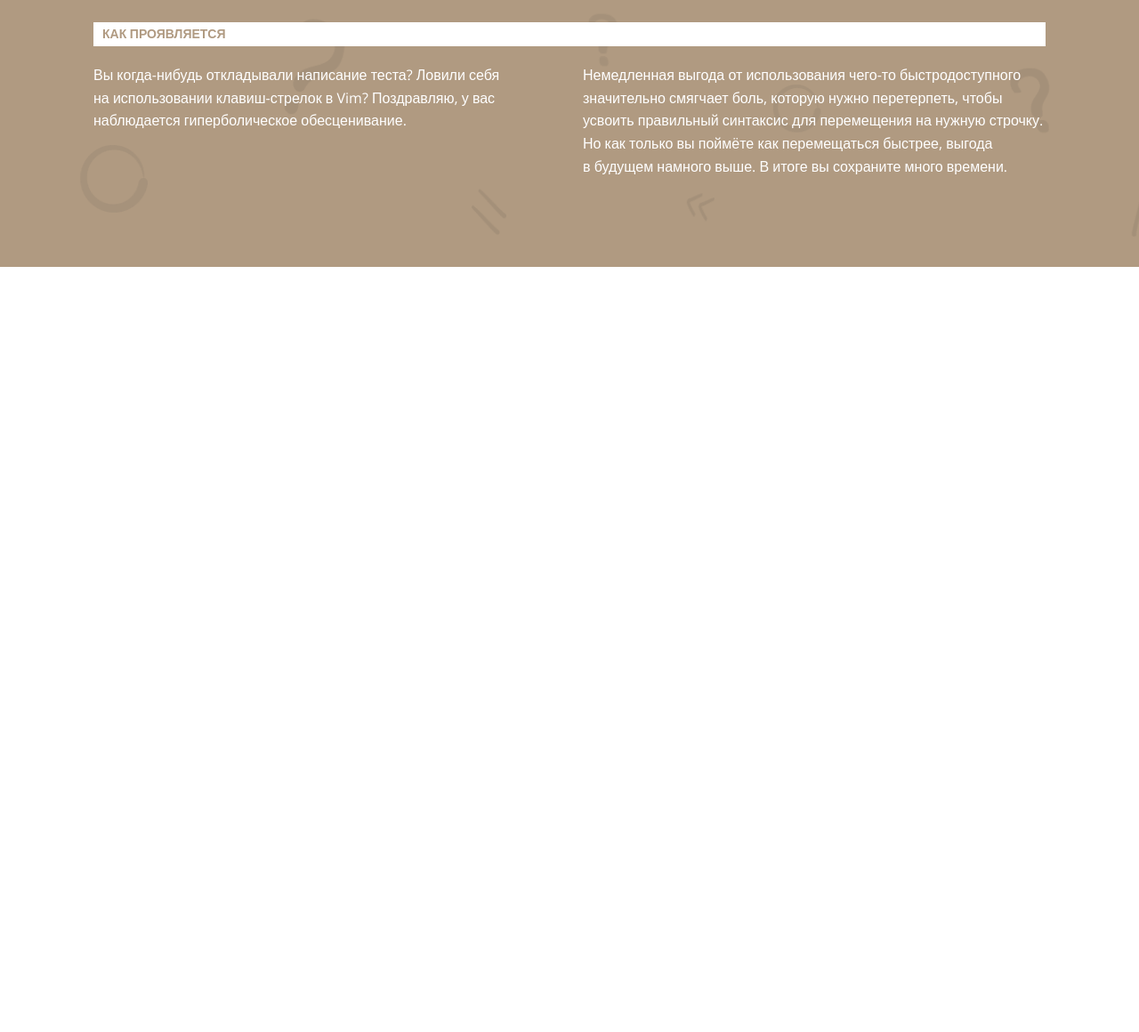
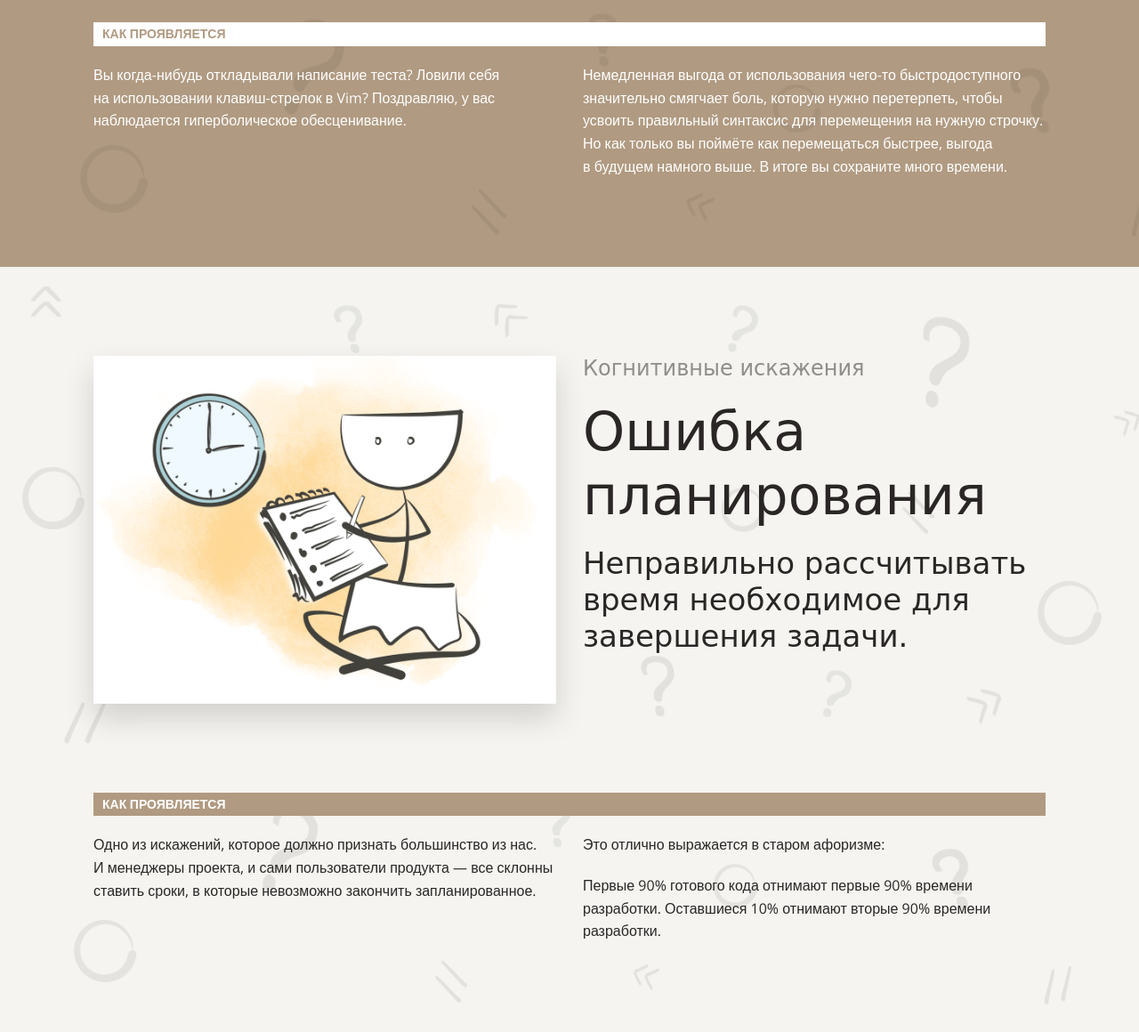
Before and after one commit to kagulion/cognitive-biases, a plain HTML site: page src/index.html in a window 1280 px wide. Shown: the part 5870-7030 px from the top of the page at 89% size. Before the commit the page ends 6170 px from the top, so only its background shows below. Drawn offline with nearby package versions, Linux system fonts and the light colour scheme; a web font is replaced by a local one.

Commit message:
add fifth effect section

```diff
--- a/src/index.html
+++ b/src/index.html
@@ -127,7 +127,7 @@
                 крупную, недоступную сейчас, но доступную в будущем.
               </p>
             </a>
-            <a href="#" class="navigation-card">
+            <a href="#errors-in-planning" class="navigation-card">
               <span>5</span>
               <h3 class="heading text-primary mb-16">Ошибка планирования</h3>
               <p class="text-dark">
@@ -304,6 +304,46 @@
           </div>
         </div>
       </section>
+      <section id="errors-in-planning" class="section section-pattern">
+        <div class="container">
+          <div class="cols">
+            <div class="col">
+              <img
+                class="effect-image"
+                src="./assets/5.png"
+                alt="Ошибка планирования"
+              />
+            </div>
+            <div class="col">
+              <p class="effect-subtitle">Когнитивные искажения</p>
+              <h2 class="heading">Ошибка планирования</h2>
+              <p class="effect-description">
+                Неправильно рассчитывать время необходимое для завершения
+                задачи.
+              </p>
+            </div>
+          </div>
+          <h4 class="effect-about">Как проявляется</h4>
+          <div class="cols">
+            <div class="col">
+              <p>
+                Одно из&nbsp;искажений, которое должно признать большинство
+                из&nbsp;нас. И&nbsp;менеджеры проекта, и&nbsp;сами пользователи
+                продукта&nbsp;&mdash; все склонны ставить сроки, в&nbsp;которые
+                невозможно закончить запланированное.
+              </p>
+            </div>
+            <div class="col">
+              <p>Это отлично выражается в&nbsp;старом афоризме:</p>
+              <p>
+                Первые&nbsp;90% готового кода отнимают первые&nbsp;90% времени
+                разработки. Оставшиеся&nbsp;10% отнимают вторые&nbsp;90% времени
+                разработки.
+              </p>
+            </div>
+          </div>
+        </div>
+      </section>
     </main>
     <footer></footer>
   </body>
```
